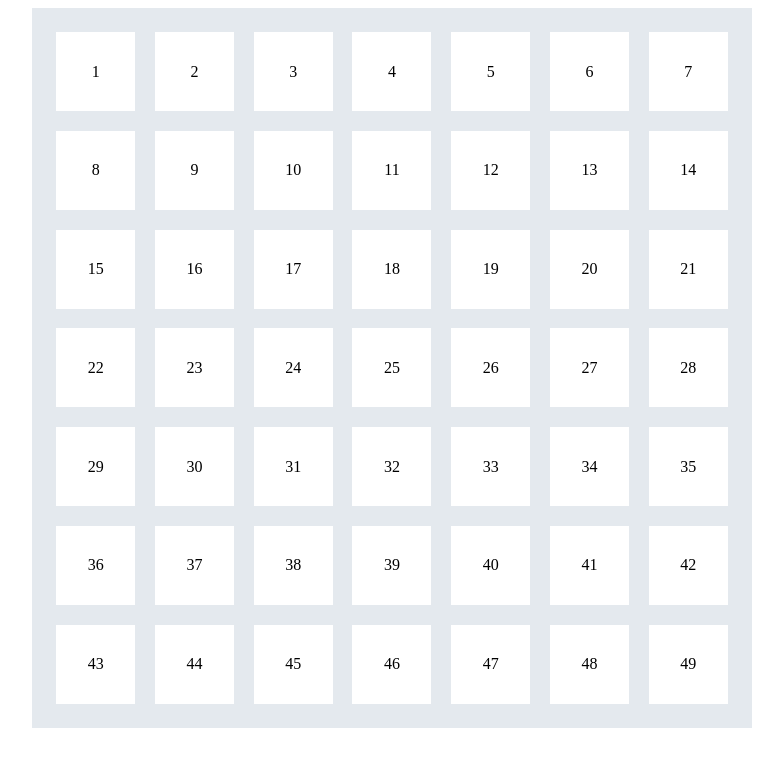
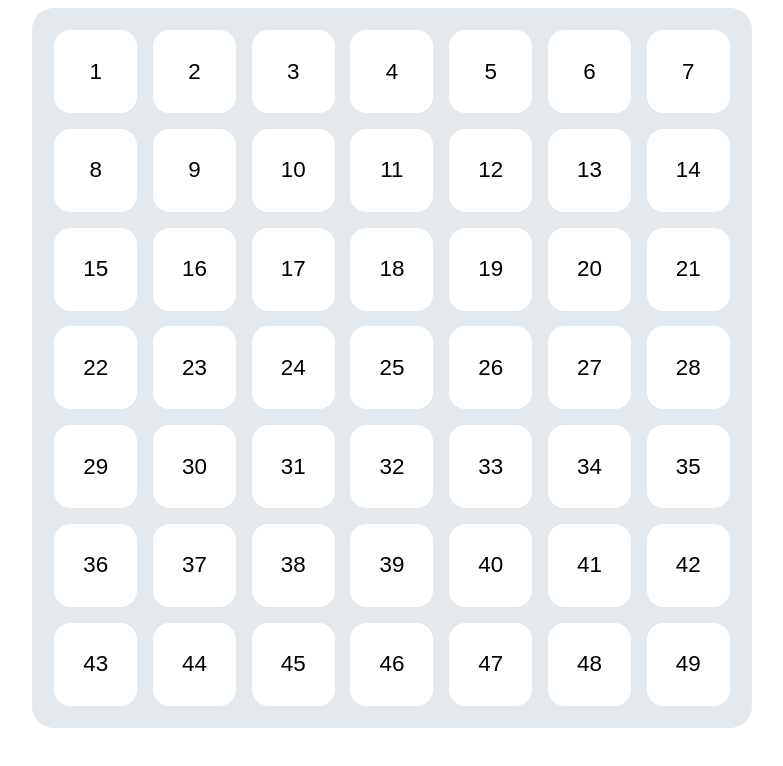
Before and after one commit to MichaelHerrmann1/probeaufgabe-lottoschein, a React (Create React App) app: page / in a window 1280 px wide. Shown: the top 766 px of the page, without its empty margins (248-1031 px from the left). Built offline with nearby package versions, Linux system fonts and the light colour scheme.

Commit message:
Add basic interactive design

```diff
--- a/src/App.css
+++ b/src/App.css
@@ -2,16 +2,21 @@
   margin: 0 auto;
   width: 300px;
   background-color: rgb(228, 233, 238);
+  border-radius: 3%;
+  font-family: Arial, Helvetica, sans-serif;
+  font-size: 1em;
 }
 
 @media only screen and (min-width: 300px) {
   .App {
     width: 100%;
+    font-size: 1.15em;
   }
 }
 
 @media only screen and (min-width: 720px) {
   .App {
     width: 720px;
+    font-size: 1.4em;
   }
 }
--- a/src/TicketCell.css
+++ b/src/TicketCell.css
@@ -1,7 +1,31 @@
 .ticket-cell {
-    display: flex;
-    justify-content: center;
-    align-items: center;
-    margin: 10%;
-    background-color: #fff;
+  position: relative;
+  display: flex;
+  justify-content: center;
+  align-items: center;
+  margin: 8%;
+  background-color: #fff;
+  border-radius: 20%;
+  cursor: pointer;
 }
+
+.ticket-cell--disabled {
+  background-color: rgb(248, 250, 252);
+  cursor: not-allowed;
+  color: #ccc;
+}
+
+.ticket-cell__crossmark {
+  position: absolute;
+  width: 80%;
+  stroke: rgb(46, 136, 238);
+  stroke-width: 20;
+}
+
+.ticket-cell__crossmark--animate {
+  display: none;
+}
+
+.ticket-cell__number {
+  z-index: 1;
+}
--- a/src/TicketCell.js
+++ b/src/TicketCell.js
@@ -5,8 +5,16 @@ export default function TicketCell({ number, enabled, crossed, handleAction }) {
   return (
     <div
       className={`ticket-cell ${enabled ? "" : "ticket-cell--disabled"}`}
-      onClick={() => handleAction(number)}
+      onClick={() => (enabled ? handleAction(number) : undefined)}
     >
+      <svg
+        viewBox="0 0 100 100"
+        className={`ticket-cell__crossmark
+          ${!crossed ? "ticket-cell__crossmark--animate" : ""}`}
+      >
+        <line x1="5" y1="5" x2="95" y2="95" className="redline" />
+        <line x1="95" y1="5" x2="5" y2="95" className="redline" />
+      </svg>
       <div className="ticket-cell__number">{number}</div>
     </div>
   );
--- a/src/TicketTable.js
+++ b/src/TicketTable.js
@@ -29,7 +29,7 @@ export default function TicketTable({ userBet, onBetChange }) {
     <TicketCell
       key={i}
       number={i}
-      enabled={!(userBet.length >= 6)}
+      enabled={userBet.length < 6 || userBet.includes(i)}
       crossed={userBet.includes(i)}
       handleAction={handleClick}
     />
```
Lines whose indentation alone changed are shown as unchanged.
